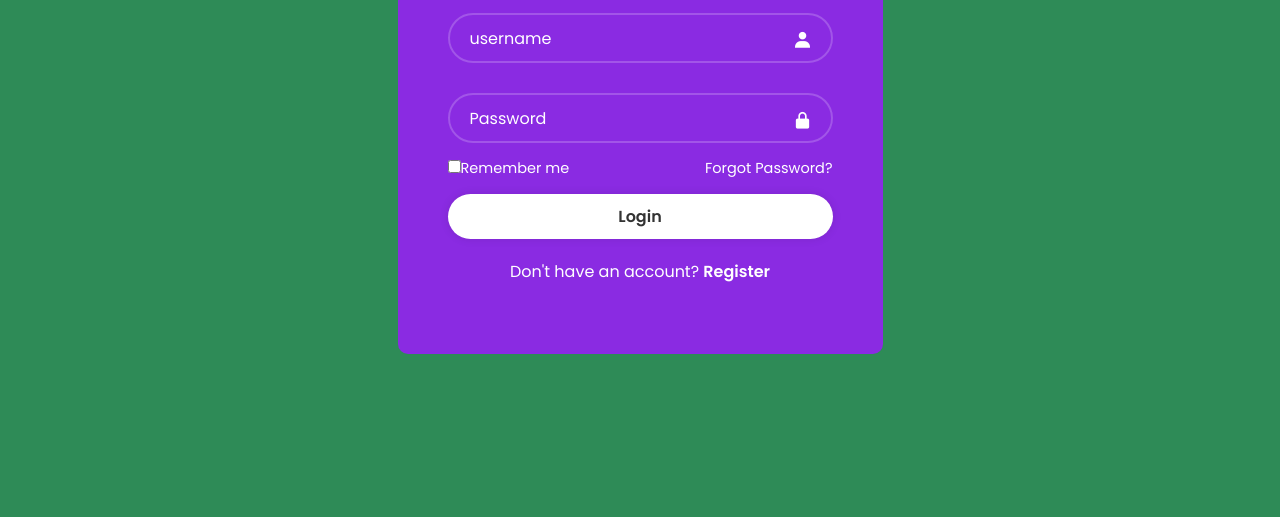
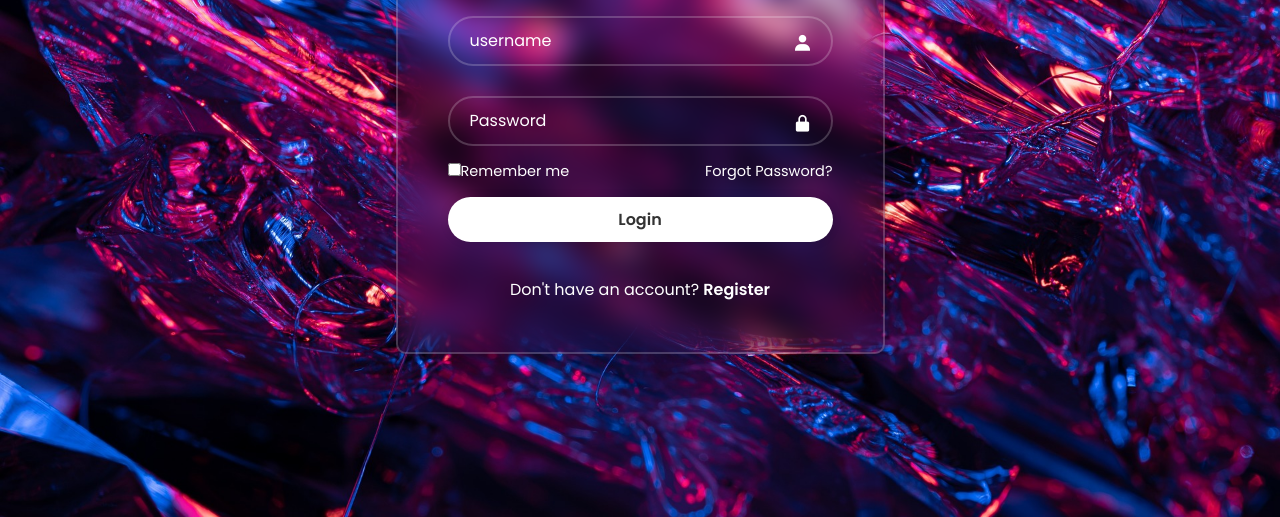
Before and after one commit to Axedassis/interfaces, a plain HTML site: page login_opacity/index.html in a window 1280 px wide. Shown: the part 283-800 px from the top of the page. Drawn offline with nearby package versions, Linux system fonts and the light colour scheme.

Commit message:
f_project1

```diff
--- a/login_opacity/style.css
+++ b/login_opacity/style.css
@@ -12,15 +12,21 @@ body {
     justify-content: center;
     align-items: center;
     min-height: 100vh;
-    background-color: seagreen;
+    background: url('./background_img.jpg') no-repeat;
+    background-size: cover;
+    background-position: center;
+
 }
 
 .wrapper {
     min-width: 35%;
-    background-color: blueviolet;
     color: #ffff;
     padding: 50px;
     border-radius: 10px;
+    background: transparent;
+    border: 2px solid rgba(255, 255, 255, .2);
+    backdrop-filter: blur(15px);
+    box-shadow: 0 0 10px rgba(0, 0, 0, 0.2);
 }
 
 .wrapper h1 {
@@ -95,8 +101,9 @@ body {
 }
 
 .registerLink {
+    font-size: 1em;
     text-align: center;
-    margin: 20px 0;
+    margin-top: 35px;
 }
 
 .registerLink a {
```
Also changed, not shown: login_opacity/background_img.jpg (added).
